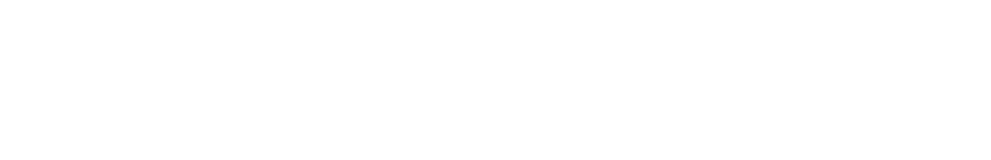
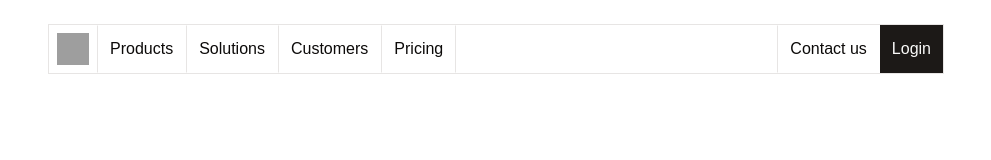
Before and after one commit to Vedant-Walke/www-owlysis, an Astro site: page / in a window 1280 px wide. Shown: the top 160 px of the page, without its empty margins (144-1135 px from the left). Built offline with nearby package versions, Linux system fonts and the light colour scheme; Astro itself is replaced by a stand-in of ours; grey boxes are pictures that could not be loaded.

Commit message:
Added header

```diff
--- /dev/null
+++ b/src/components/shared/header.tsx
@@ -0,0 +1,65 @@
+import assets from "@/lib/assets"
+
+const Header = () => {
+
+    const links = [
+        {
+            label: "Products",
+            href: "/products",
+        },
+        {
+            label: "Solutions",
+            href: "/solutions",
+        },
+        {
+            label: "Customers",
+            href: "/customers",
+        },
+        {
+            label: "Pricing",
+            href: "/pricing",
+        },
+    ]
+
+    return (
+        <header
+            className="border sticky top-0 left-0 right-0 mt-6 min-h-12 flex items-center justify-between"
+        >
+            <div className="flex items-center">
+                <a href="/" className="aspect-square h-12 flex items-center justify-center">
+                    <img
+                        src={assets.logo.icon}
+                        alt="Owlysis Logo"
+                        className="size-8"
+                    />
+                </a>
+                {links.map((value) => (
+                    <a
+                        key={value.label}
+                        href={value.href}
+                        className="flex h-12 items-center justify-center px-3 border border-y-transparent border-r-transparent last:border-r-border hover:border-primary transition"
+                    >
+                        {value.label}
+                    </a>
+                ))}
+            </div>
+            <div className="flex items-center">
+                    <a
+                        href="/contact-us"
+                        className="flex h-12 items-center justify-center px-3 border border-y-transparent border-r-transparent last:border-r-border hover:border-primary transition"
+                    >
+                        Contact us
+                    </a>
+                    <a
+                        target="_blank"
+                        href="https://app.owlysis.com"
+                        className="flex h-12 items-center justify-center px-3 bg-primary text-primary-foreground"
+                    >
+                        Login
+                    </a>
+            </div>
+        </header>
+    )
+}
+
+export { Header }
--- a/src/layouts/main.astro
+++ b/src/layouts/main.astro
@@ -1,5 +1,8 @@
 ---
 import '../styles/global.css';
+
+import RootLayout from "@/layouts/main.astro"
+
 const { content } = Astro.props;
 ---
 
@@ -11,7 +14,10 @@
 		<link rel="icon" href="/favicon.ico" />
 		<title>{content.title}</title>
 	</head>
-	<body>
-		<slot />
+	<body
+	>
+		<RootLayout>
+			<slot />
+		</RootLayout>
 	</body>
 </html>
--- /dev/null
+++ b/src/lib/assets.ts
@@ -0,0 +1,6 @@
+export default {
+    logo: {
+        icon: "https://api.s3.owlysis.com/owlysis/owlysis-logo-icon.svg",
+        text: "https://api.s3.owlysis.com/owlysis/owlysis-logo-text.svg"
+    }
+}
--- a/src/pages/index.astro
+++ b/src/pages/index.astro
@@ -1,7 +1,7 @@
 ---
 import '../styles/global.css';
 // Component Imports
-import { ComponentExample } from "@/components/component-example"
+import {Header} from "@/components/shared/header"
 
 // Full Astro Component Syntax:
 // https://docs.astro.build/basics/astro-components/
@@ -18,6 +18,6 @@
 	</head>
 
 	<body>
-		<ComponentExample />
+		<Header />
 	</body>
 </html>
--- a/src/pages/markdown-page.md
+++ /dev/null
@@ -1,16 +0,0 @@
----
-title: 'Markdown + Tailwind'
-layout: ../layouts/main.astro
----
-
-<div class="grid place-items-center h-screen content-center">
- <div class="py-2 px-4 bg-purple-500 text-white font-semibold rounded-lg shadow-md">
-  Tailwind classes also work in Markdown!
- </div>
- <a
-  href="/"
-  class="p-4 underline hover:text-purple-500 transition-colors ease-in-out duration-200"
- >
-  Go home
- </a>
-</div>
--- a/src/styles/global.css
+++ b/src/styles/global.css
@@ -122,7 +122,7 @@
     }
   body {
     @apply bg-background text-foreground;
-    @apply font-sans bg-background text-foreground;
+    @apply font-sans bg-background text-foreground container mx-auto max-w-4xl;
     }
   html {
     @apply font-sans;
```
